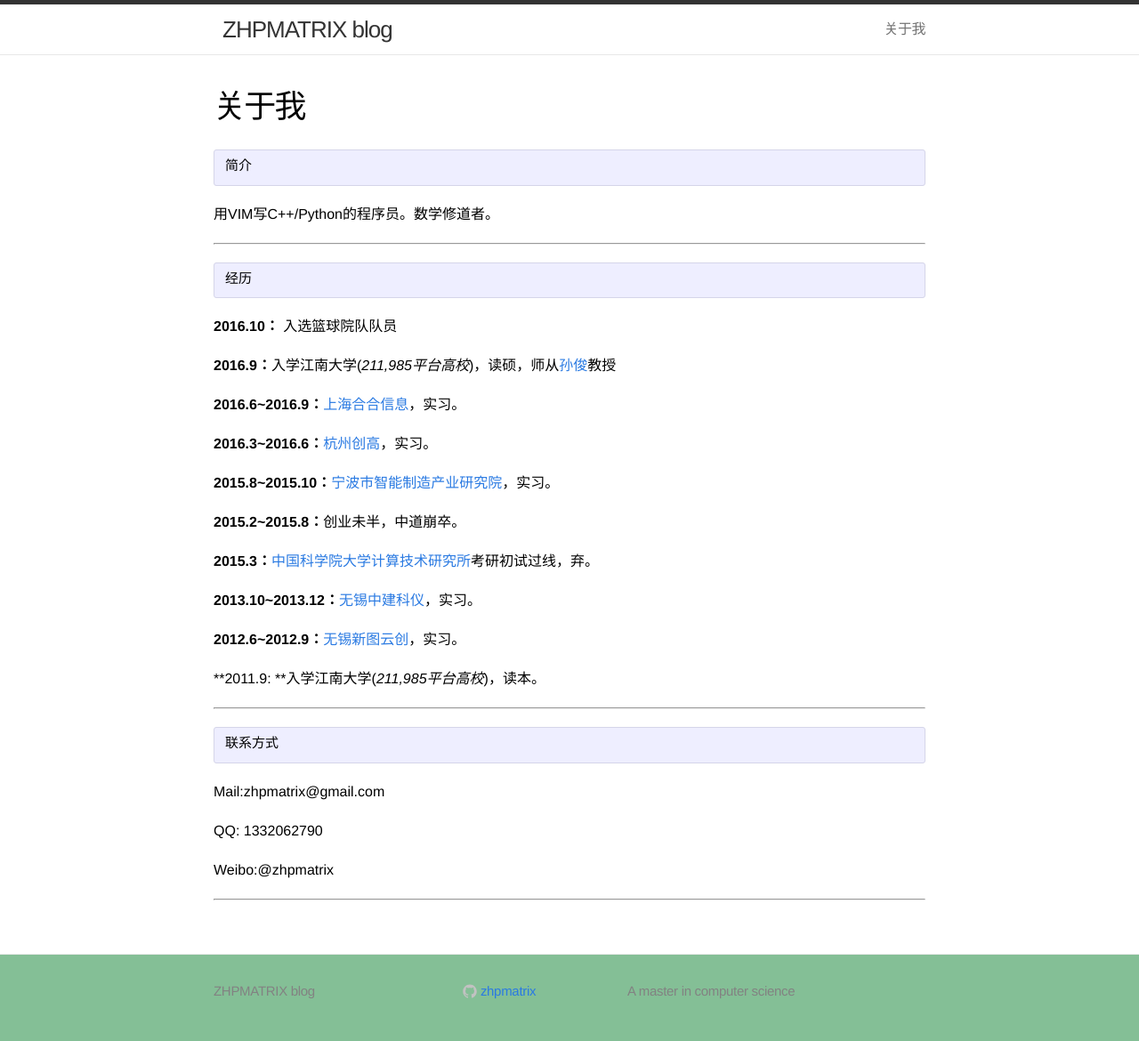
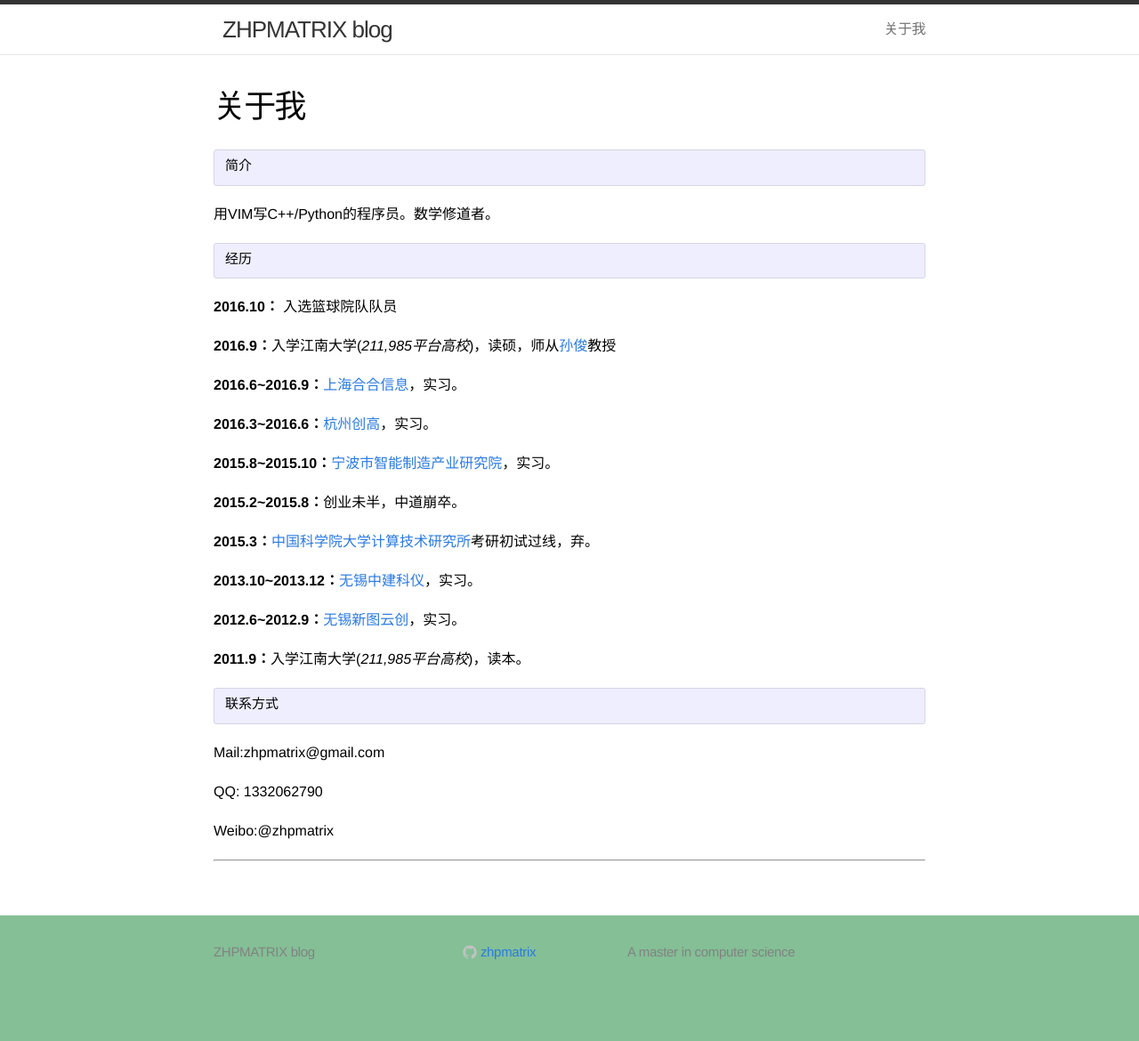
Before and after one commit to zhpmatrix/zhpmatrix.github.io, a Jekyll site: the page built from about.md, in a window 1280 px wide. Shown: the whole page at 89% size. Built offline with Jekyll 4.4.1, drawn with Linux system fonts in a browser that asks for light colours; comment, search, counter and statistics services are not loaded; after the commit the page ends 1126 px from its top, so only the background shows below that.

```diff
--- a/about.md
+++ b/about.md
@@ -7,8 +7,6 @@ permalink: /about/
 
 
 用VIM写C++/Python的程序员。数学修道者。
-
----
 
     经历
 
@@ -30,10 +28,7 @@ permalink: /about/
 
 **2012.6~2012.9：**[无锡新图云创](http://www.neoprint.cn/index.html)，实习。
 
-**2011.9: **入学江南大学(_211,985平台高校_)，读本。
-
----
-
+**2011.9：**入学江南大学(_211,985平台高校_)，读本。
 
     联系方式
 
```
